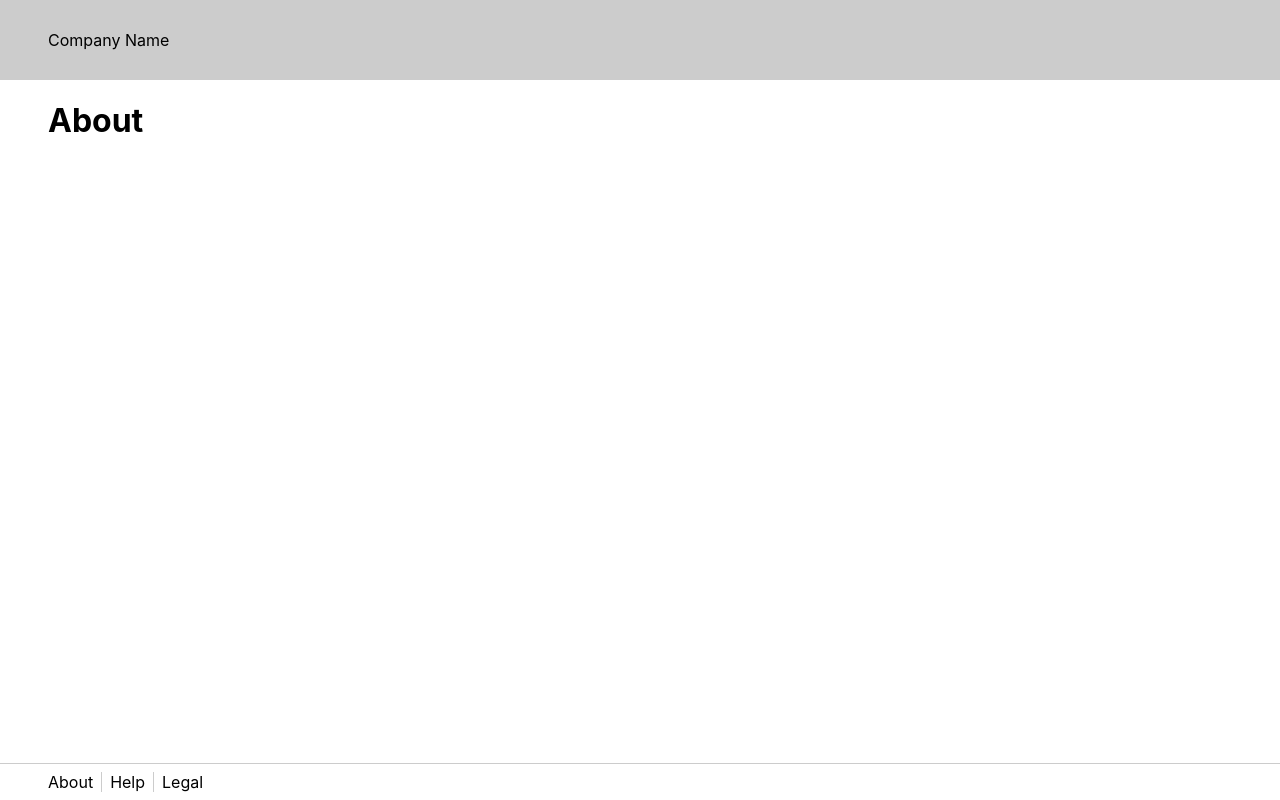
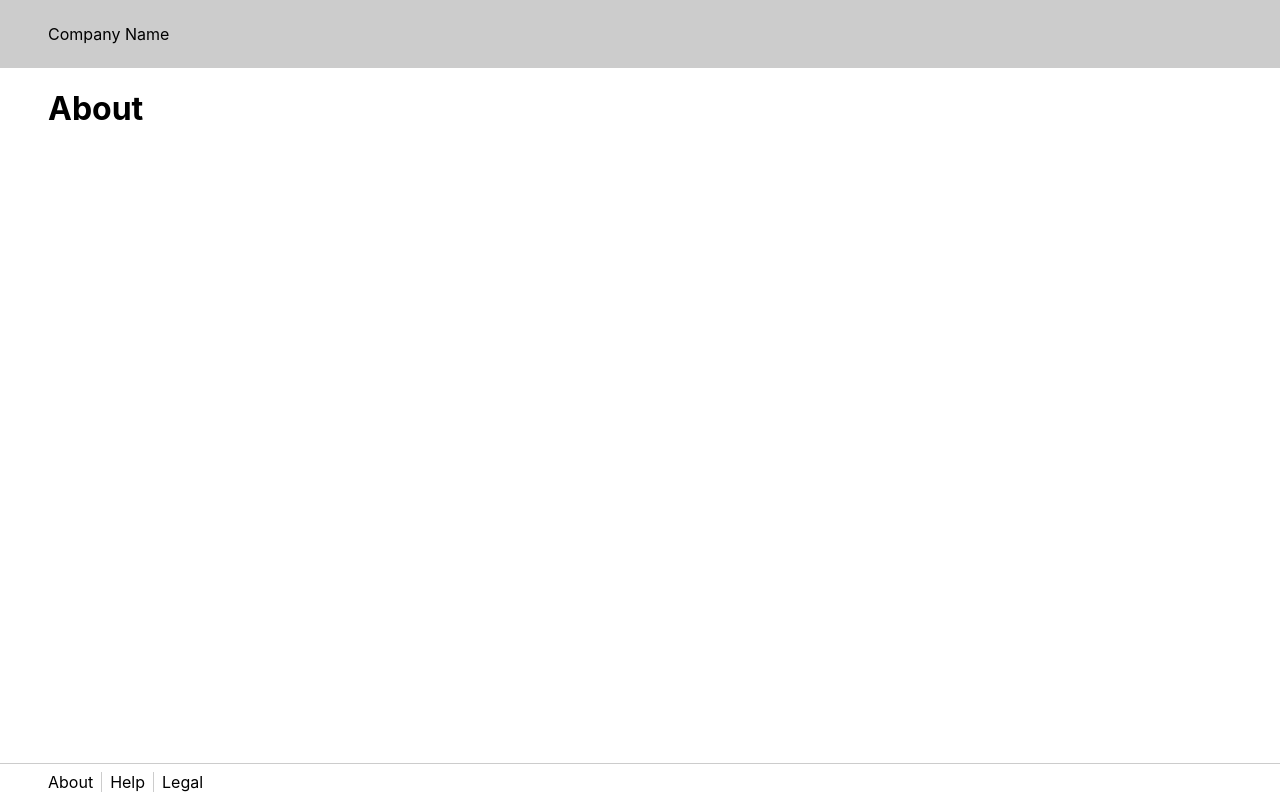
Before and after one commit to votemike/test-next-js, a Next.js app: page /about in a window 1280 px wide. Built offline with nearby package versions, Linux system fonts and the light colour scheme.

Commit message:
Octuple pixels

```diff
--- a/components/organisms/Header/Header.module.css
+++ b/components/organisms/Header/Header.module.css
@@ -4,5 +4,5 @@
 
 .headerHomeLink {
   display: inline-block;
-  padding: 30px 0;
+  padding: 24px 0;
 }
```
